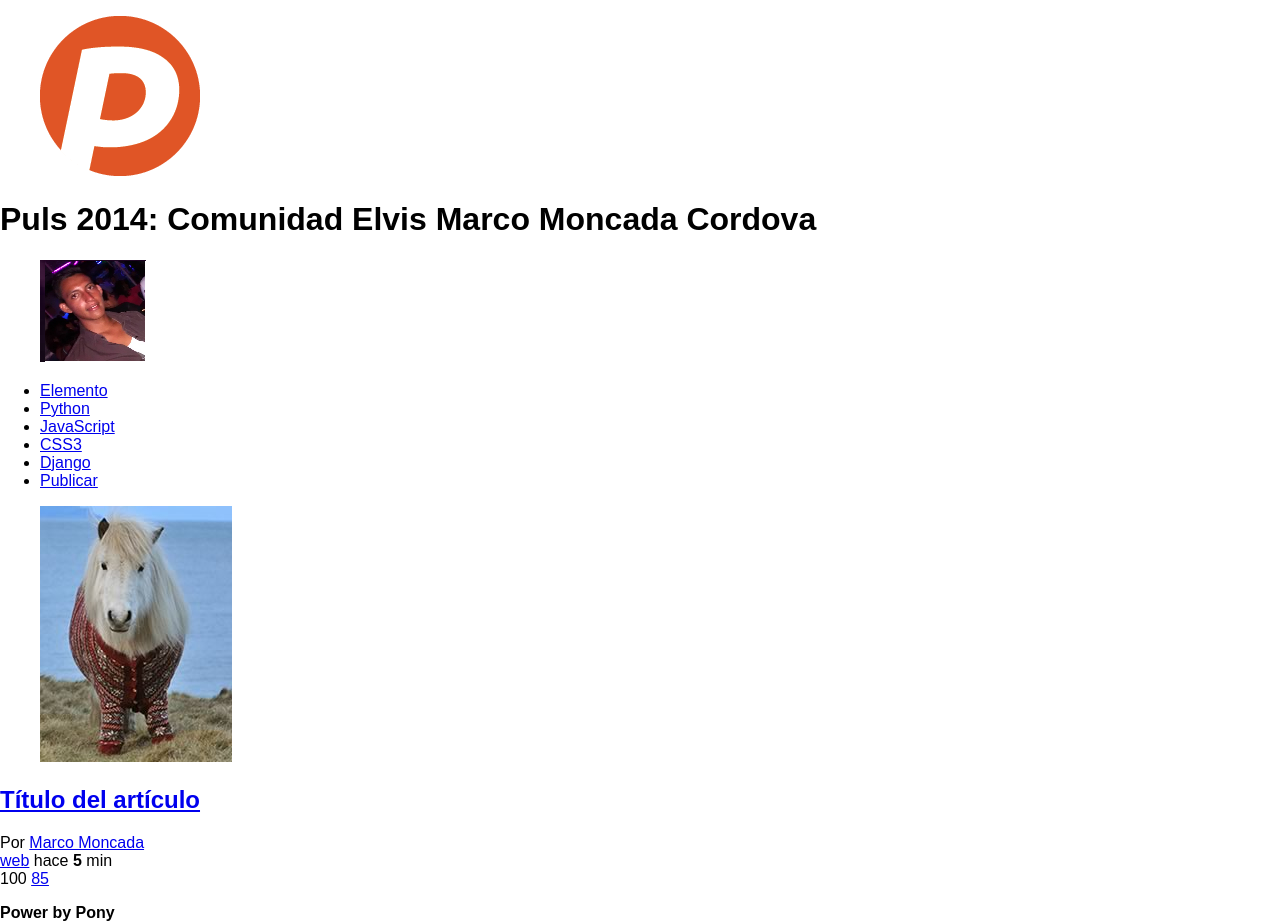
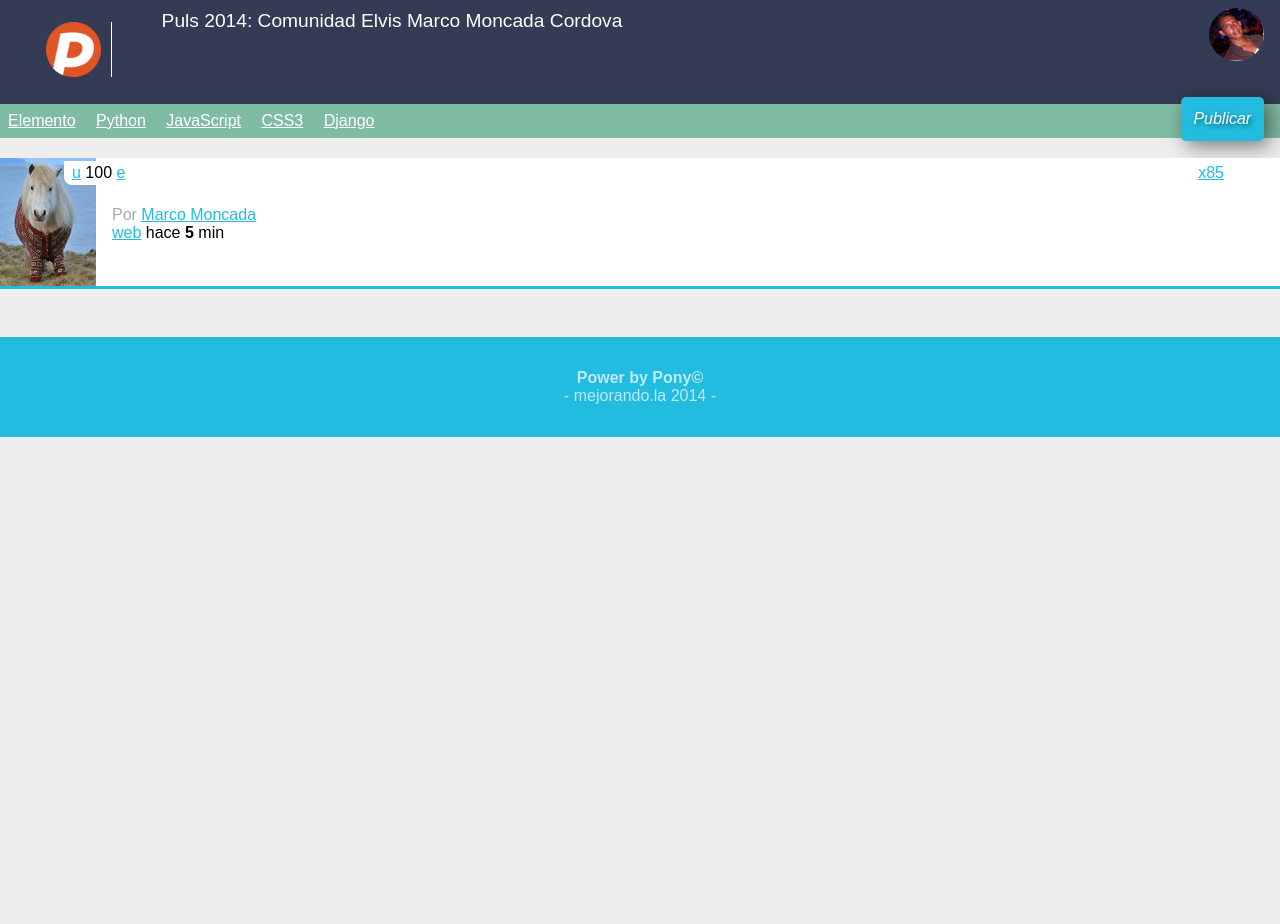
Before and after one commit to Mcrd/Puls2014-America, a plain HTML site: page index.html in a window 1280 px wide. Shown: the top 924 px of the page. After the commit the page ends 800 px from the top, so only its background shows below. Drawn offline with Linux system fonts and the light colour scheme.

Commit message:
creación de hoja de estilos

```diff
--- /dev/null
+++ b/estilos.css
@@ -0,0 +1,184 @@
+a
+{
+	color: #22BCE0;
+}
+body
+{
+	background: #EEEEEE;
+	font-family: "Arial";
+	font-size: 16px;
+}
+footer
+{
+	color: rgba(255,255,255,0.7);
+	background: #22BCE0;
+	text-align: center;
+	padding: 1em;
+}
+footer p:first-child
+{
+	margin-bottom: 0;
+}
+footer p:last-child
+{
+	margin-top: 0;
+}
+footer p:last-child:after
+{
+	content: " -";
+}
+footer p:last-child:before
+{
+	content: "- ";
+}
+header
+{
+
+	background: #343B54;
+	color: white;
+	overflow: hidden;
+	padding: 0.4em;
+
+}
+header figure
+{
+	float: left;
+}
+header h1
+{
+
+	font-size: 1.2em;
+	font-weight: normal;
+	margin: 0.2em 70px 0 0;
+}
+header #avatar
+{
+	margin: 0.5em 1em 0 0;
+	position: absolute;
+	right: 0;
+	top: 0;
+}
+header #avatar img
+{
+	border-radius: 50%   ;
+	width: 55px;
+
+}
+header #logo img
+{
+	border-right: 1px solid white;
+	margin-right: 0.6em;
+	padding-right: 0.6em;
+	width: 55px;
+}
+nav
+{
+	background: #80BCA3;
+	padding: 0 0.5em;
+	position: relative;
+}
+nav ul
+{
+	list-style: none;
+	margin: 0;
+	padding: 0;
+}
+nav ul #publicar_nav
+{
+
+	position: absolute;
+	top: -0.4em;
+	right: 0;
+}
+nav ul #publicar_nav a
+{
+	background: #22BCE0;
+	border-radius: 5px;
+	box-shadow: rgba(0,0,0,0.5) 5px 5px 20px;
+	font-style: italic;
+	padding: 0.8em;
+	text-decoration: none;
+	text-shadow: rgba(0,0,0,0.5) 2px 2px 5px;
+}
+nav ul li
+{
+	display: inline-block;
+	margin: 0 1em 0 0;
+}
+nav ul li a
+{
+	color: white;
+	display: block;
+	padding: 0.5em 0;
+}
+#continido
+{
+	margin: 1em;
+}
+#contenido .item
+{
+	background: white;
+	border-bottom: 3px solid #22BCE0;
+	margin-bottom: 3em;
+	min-height: 128px;
+	position: relative;
+}
+#contenido .item .autor_item
+{
+	color: #AAA;
+}
+#contenido .item .datos_item
+{
+	margin-top: 1em 1em 0 0;
+	text-align: right;
+}
+#contenido .item .datos_item .fecha_item
+{
+	color: #AAA;
+}
+#contenido .item .datos_item .tag_item
+{
+	background: #F4502A;
+	border-radius: 0.5em;
+	color: white;
+	float: left;
+	display: inline-block;
+	padding: 0.2em 0.5em;
+	text-decoration: none;
+}
+#contenido .item .imagen_item
+{
+	float: left;
+	margin: 0 1em 0 0;
+}
+#contenido .item .imagen_item img
+{
+	width: 96px;
+}
+#contenido .item .titulo_item
+{
+	font-size: 1.2em;
+	font-style: italic;
+	padding-top: 1em 1em;
+}
+#contenido .item .titulo_item a
+{
+	color: #444;
+	text-decoration: none;
+}
+#contenido .item .votacion
+{
+	background: white;
+	border-radius: 0 0 0.5em 0.5em;
+	left: 5%;
+	margin-top: 3px;
+	padding: 0.2em 0.5em;
+	position: absolute;
+	top: 0;
+	width: 90%;
+}
+#contenido .item .votacion .comentarios_item,
+#contenido .item .votacion .guardar_item
+{
+	float: right;
+}
--- a/index.html
+++ b/index.html
@@ -6,6 +6,7 @@
 	<meta name="description" content="Proyecto Piensa & Opina, web 2014 online" />
 	<title>Puls 2014: WebSite</title>
 	<link rel="stylesheet" href="normalize.css">
+	<link rel="stylesheet" href="estilos.css">
 </head>
 
 <body>
@@ -46,17 +47,17 @@
 				<a href="#" class="tag_item">web</a>
 				<span class="fecha_item">hace <strong>5</strong> min</span>
 			<div class="votacion">
-				<a href="#" class="up"></a>
+				<a href="#" class="up">u</a>
 					100
-				<a href="#" class="down"></a>
+				<a href="#" class="down">e</a>
 				<a href="#" class="comentarios_item">85</a>
-				<a href="#" class="guardar_item"></a>
+				<a href="#" class="guardar_item">x</a>
 			</div>
 		</article>
 	</section>
 
 	<footer>
-		<p><strong>Power by Pony</strong></p>
+		<p><strong>Power by Pony©</strong></p>
 		<p>mejorando.la 2014</p>
 	</footer>
 
```
